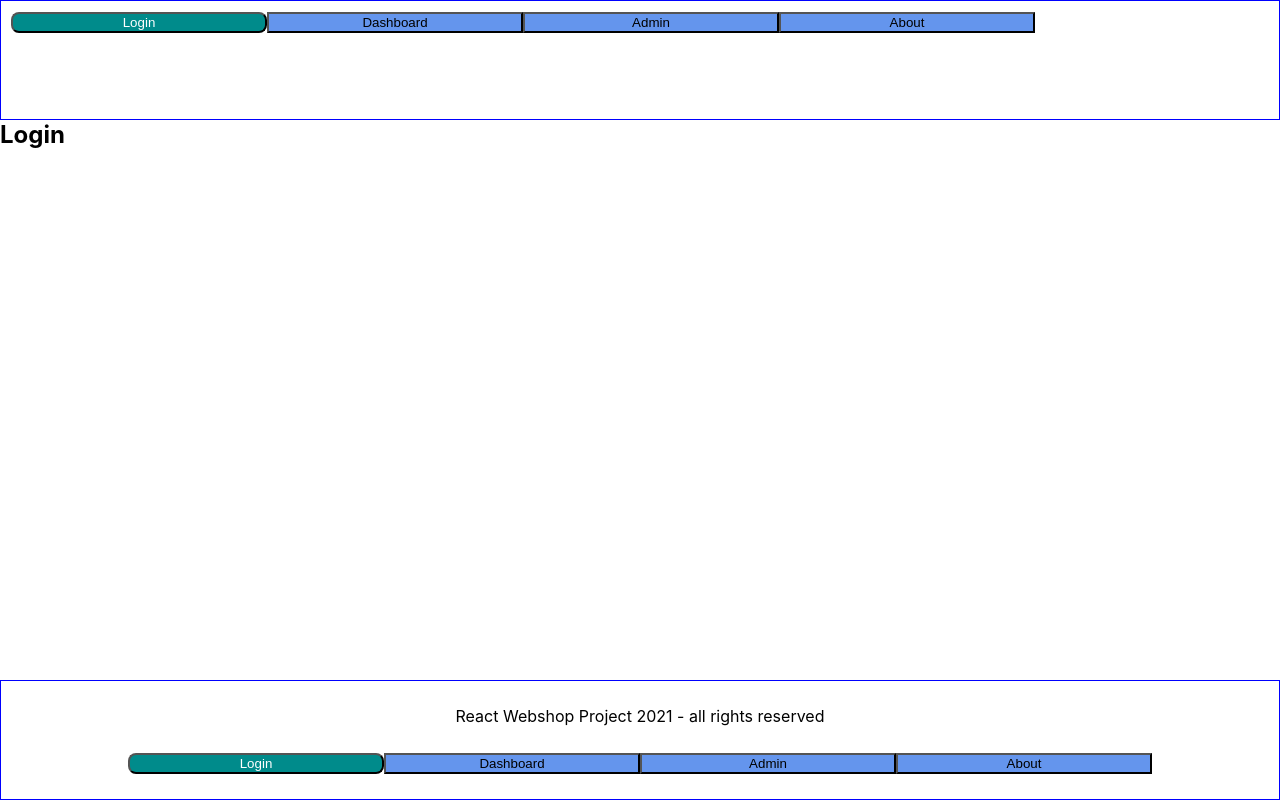
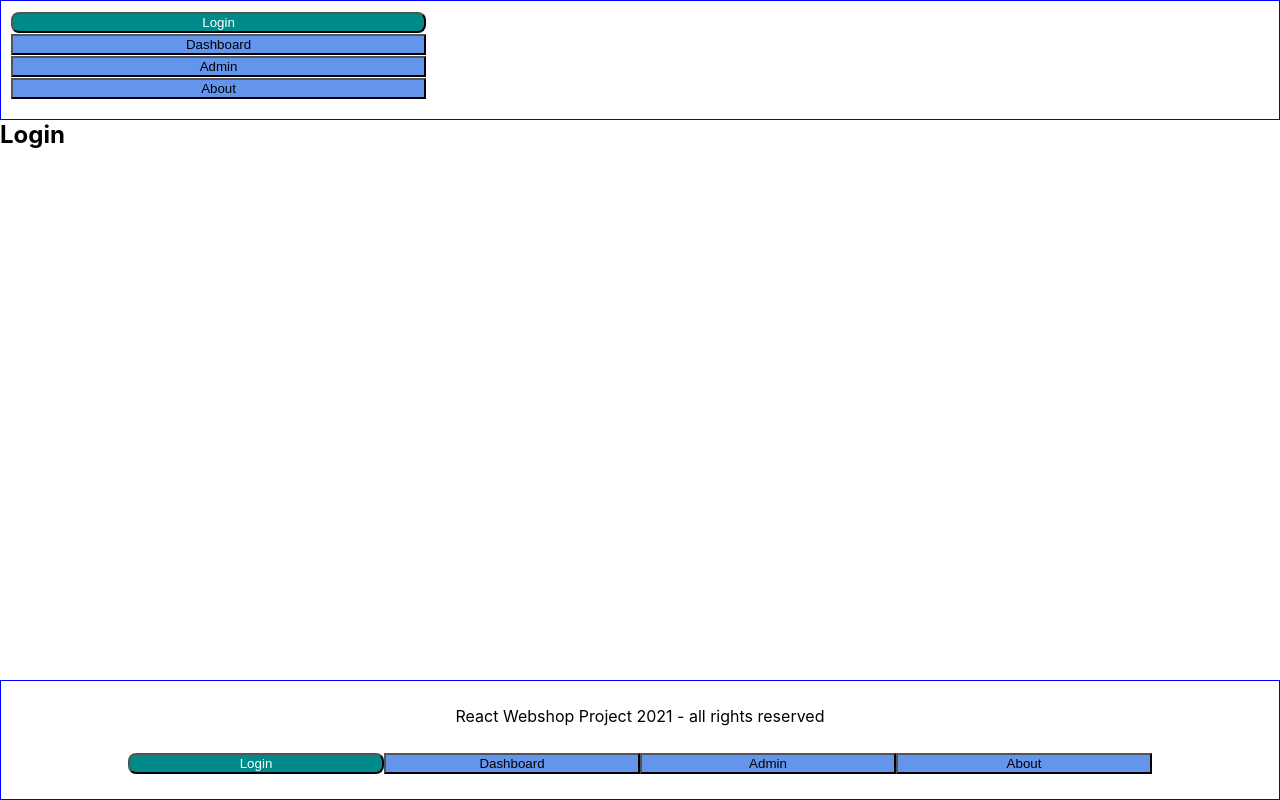
Before and after one commit to Azzazello1979/wsp-react, a React (Create React App) app: page /login in a window 1280 px wide. Built offline with nearby package versions, Linux system fonts and the light colour scheme; the HTML template or start-up script is replaced by a standard one.

Commit message:
progress

```diff
--- a/src/reusableComponents/Footer/index.js
+++ b/src/reusableComponents/Footer/index.js
@@ -1,11 +1,13 @@
 import classes from './index.module.css';
-import HorizontalNavi from './../HorizontalNavi'
+import HorizontalNavi from './../HorizontalNavi';
 
 const Footer = () => {
     return (
         <div className={classes['footer-wrapper']}>
             <div className="text-centered">React Webshop Project 2021 - all rights reserved</div>
-            <HorizontalNavi></HorizontalNavi>
+            <div className={classes['navi-buttons']}>
+                <HorizontalNavi></HorizontalNavi>
+            </div>
         </div>
     );
 };
--- a/src/reusableComponents/Footer/index.module.css
+++ b/src/reusableComponents/Footer/index.module.css
@@ -6,3 +6,10 @@
     justify-content: space-evenly;
     align-items: center;
 }
+
+.navi-buttons {
+    width: 80vw;
+    display: grid;
+    grid-template-columns: 1fr 1fr 1fr 1fr;
+    grid-template-rows: auto;
+}
--- a/src/reusableComponents/HorizontalNavi/index.js
+++ b/src/reusableComponents/HorizontalNavi/index.js
@@ -1,14 +1,15 @@
 import classes from './index.module.css';
 import { NavLink } from 'react-router-dom';
+import React from 'react';
 
 const HorizontalNavi = () => {
     return (
-        <div className={classes['navi-buttons']}>
+        <React.Fragment>
             <NavLink to="/login" activeClassName={classes.active}><button>Login</button></NavLink>
             <NavLink to="/dashboard" activeClassName={classes.active}><button>Dashboard</button></NavLink>
             <NavLink to="/admin" activeClassName={classes.active}><button>Admin</button></NavLink>
             <NavLink to="/about" activeClassName={classes.active}><button>About</button></NavLink>
-        </div>
+        </React.Fragment>
     );
 };
 
--- a/src/reusableComponents/HorizontalNavi/index.module.css
+++ b/src/reusableComponents/HorizontalNavi/index.module.css
@@ -1,10 +1,3 @@
-.navi-buttons {
-    width: 80vw;
-    display: grid;
-    grid-template-columns: 1fr 1fr 1fr 1fr;
-    grid-template-rows: auto;
-}
-
 button {
     background: cornflowerblue;
     width: 100%;
--- a/src/reusableComponents/MainHeader/index.js
+++ b/src/reusableComponents/MainHeader/index.js
@@ -4,7 +4,9 @@ import HorizontalNavi from './../HorizontalNavi'
 const MainHeader = () => {
     return (
         <div className={classes['main-header-wrapper']}>
-            <HorizontalNavi></HorizontalNavi>
+            <div className={classes['navigation-wrapper']}>
+                <HorizontalNavi></HorizontalNavi>
+            </div>
         </div>
     );
 };
--- a/src/reusableComponents/MainHeader/index.module.css
+++ b/src/reusableComponents/MainHeader/index.module.css
@@ -3,3 +3,11 @@
     border: 1px solid blue;
     padding: 10px;
 }
+
+.navigation-wrapper {
+    width: 33%;
+    display: grid;
+    grid-template-columns: 1fr;
+    grid-template-rows: auto;
+
+}
```
